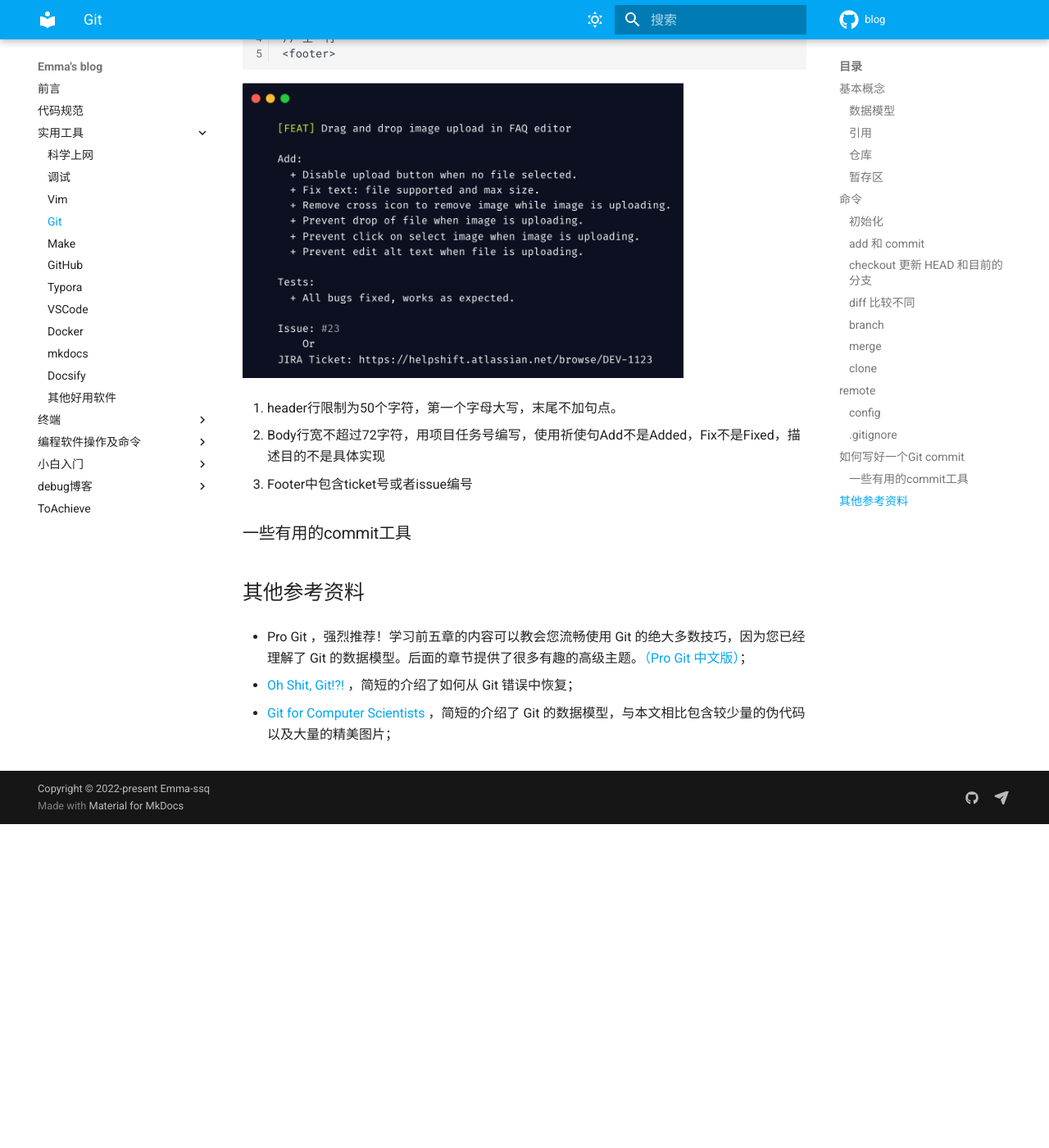
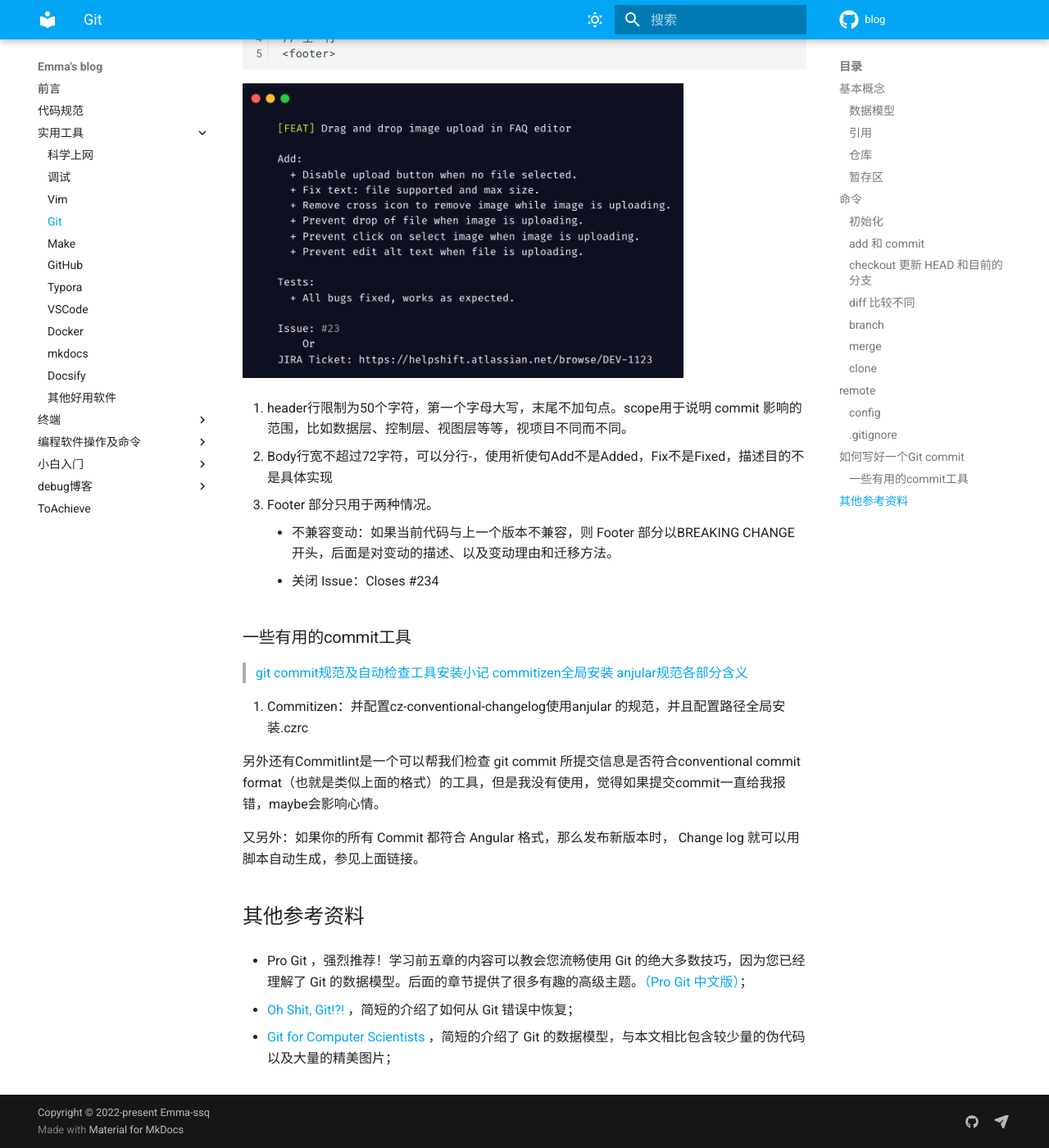
Before and after one commit to Emma-ssq/blog, an MkDocs documentation site: the page built from docs/tools/Git.md, in a window 1280 px wide and 1400 px high, scrolled down 4161 px. Shown: the whole window at 82% size. Built offline with MkDocs 1.6.1 and Material for MkDocs 9.7.7, drawn with Linux system fonts in a browser that asks for light colours; comment, search, counter and statistics services are not loaded; before the commit the page ends 5166 px from its top, so only the background shows below that.

Commit message:
feat(git.md): 新增commitizen配置方法与解释

```diff
--- a/docs/tools/Git.md
+++ b/docs/tools/Git.md
@@ -152,11 +152,23 @@ git pull
 
 ![commit示例](./Git.assets/commit%E7%A4%BA%E4%BE%8B.png)
 
-1. header行限制为50个字符，第一个字母大写，末尾不加句点。
-2. Body行宽不超过72字符，用项目任务号编写，使用祈使句Add不是Added，Fix不是Fixed，描述目的不是具体实现
-3. Footer中包含ticket号或者issue编号
+1. header行限制为50个字符，第一个字母大写，末尾不加句点。scope用于说明 commit 影响的范围，比如数据层、控制层、视图层等等，视项目不同而不同。
+2. Body行宽不超过72字符，可以分行-，使用祈使句Add不是Added，Fix不是Fixed，描述目的不是具体实现
+3. Footer 部分只用于两种情况。
+    - 不兼容变动：如果当前代码与上一个版本不兼容，则 Footer 部分以BREAKING CHANGE开头，后面是对变动的描述、以及变动理由和迁移方法。
+    - 关闭 Issue：Closes #234
 
 ### 一些有用的commit工具
+
+> [git commit规范及自动检查工具安装小记](<https://juejin.cn/post/6844904033635794958>)
+> [commitizen全局安装](<https://juejin.cn/post/6844904033635794958>)
+> [anjular规范各部分含义](https://www.ruanyifeng.com/blog/2016/01/commit_message_change_log.html)
+
+1. Commitizen：并配置cz-conventional-changelog使用anjular 的规范，并且配置路径全局安装.czrc
+
+另外还有Commitlint是一个可以帮我们检查 git commit 所提交信息是否符合conventional commit format（也就是类似上面的格式）的工具，但是我没有使用，觉得如果提交commit一直给我报错，maybe会影响心情。
+
+又另外：如果你的所有 Commit 都符合 Angular 格式，那么发布新版本时， Change log 就可以用脚本自动生成，参见上面链接。
 
 ## 其他参考资料
 
```
Also changed, not shown: docs/ToAchieve.md (+2 -1 lines).
